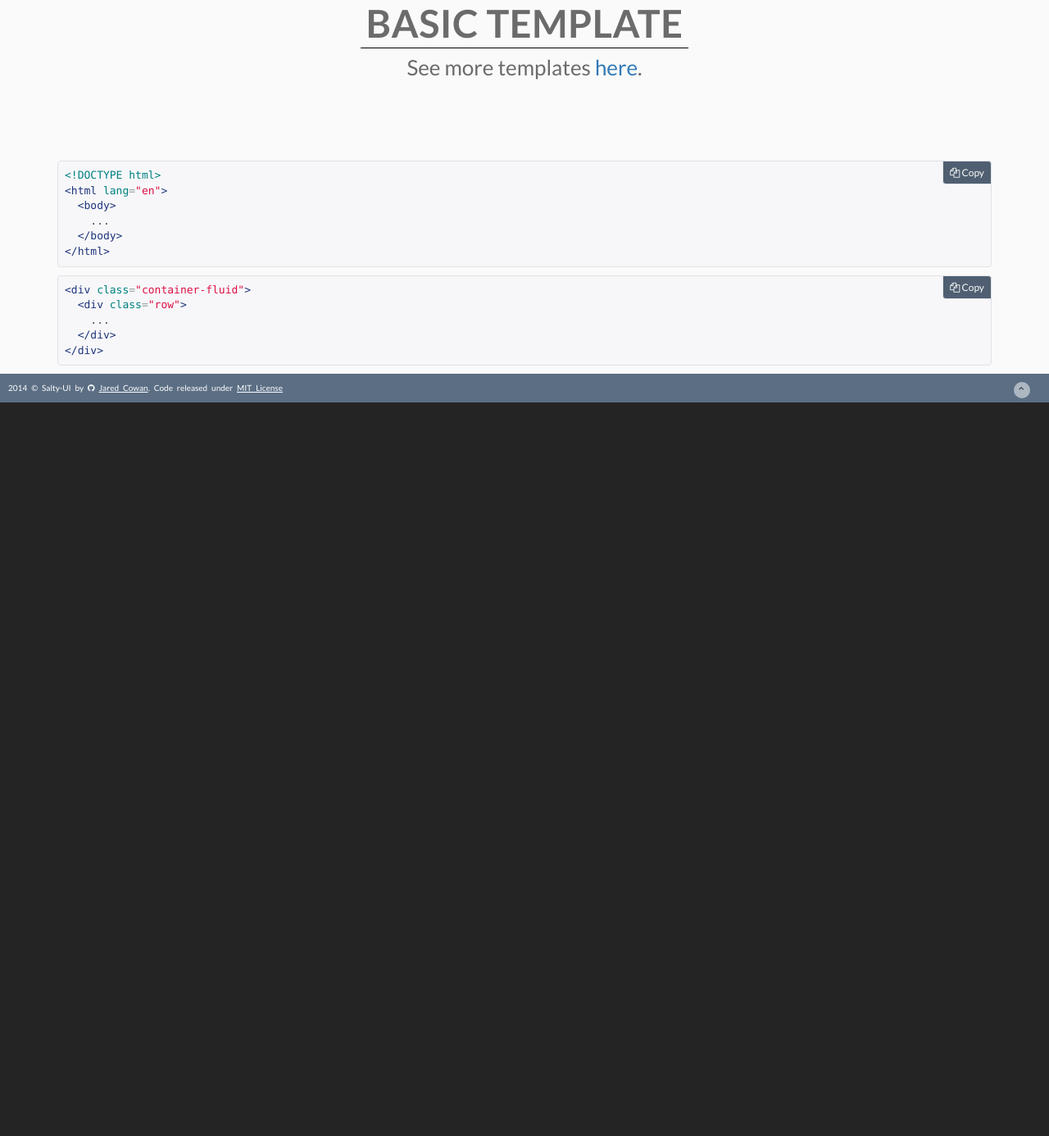
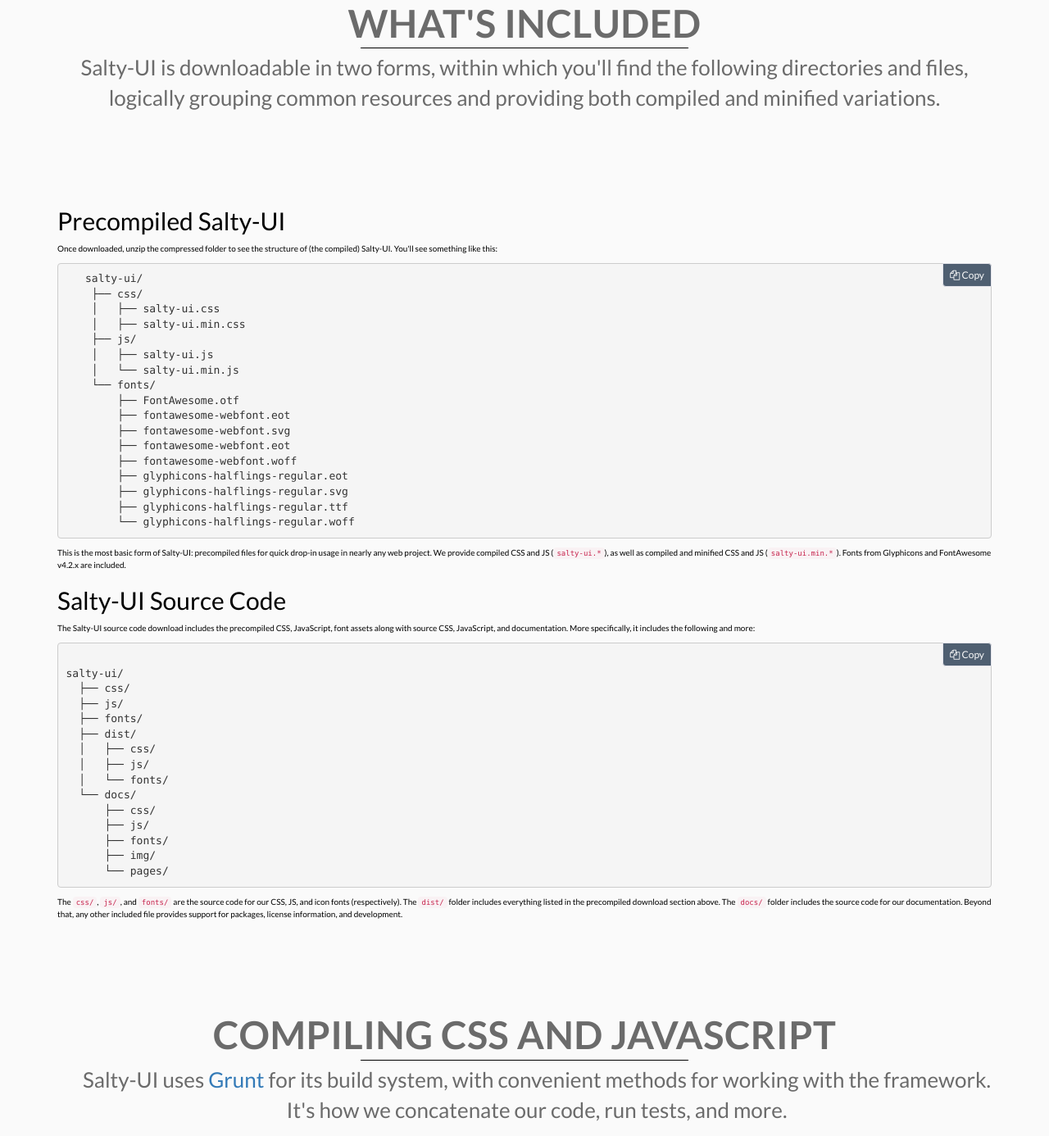
Before and after one commit to JaredCowan/salty-ui, a website: page docs/index.html in a window 1280 px wide. Shown: the part 1231-2617 px from the top of the page at 82% size. Before the commit the page ends 1722 px from the top, so only its background shows below. Drawn offline with nearby package versions, Linux system fonts and the light colour scheme.

Commit message:
main page of docs edited and change grunt default

```diff
--- a/Gruntfile.js
+++ b/Gruntfile.js
@@ -276,7 +276,7 @@
   grunt.registerTask('speed', ['pagespeed']);
 
   // Default Task.
-  grunt.registerTask('default', ['uglify', 'copy:fonts']);
+  grunt.registerTask('default', ['clean:dist', 'copy', 'dist-css', 'dist-js']););
 
   // Full Distribution Task.
   grunt.registerTask('dist', ['clean:dist', 'copy', 'dist-css', 'dist-js', 'ftpall']);
--- a/docs/index.html
+++ b/docs/index.html
@@ -217,7 +217,88 @@
         </div>
       </div>
 
-      <!-- <div class="jumbotron section-break"></div> -->
+     <div class="jumbotron getting-started" no-select>
+        <h1>What's included</h1>
+        <div class="container">
+          <p>
+            Salty-UI is downloadable in two forms, within which you'll find the following directories and files, logically grouping common resources and providing both compiled and minified variations.
+          </p>
+        </div> <!-- CLOSING container -->
+      </div> <!-- END whats-included -->
+      <div class="template-container">
+        <div class="container">
+          <h2>Precompiled Salty-UI</h2>
+          <p>Once downloaded, unzip the compressed folder to see the structure of (the compiled) Salty-UI. You'll see something like this:</p>
+<div class="highlight"><pre><code>   salty-ui/
+    ├── css/
+    │   ├── salty-ui.css
+    │   ├── salty-ui.min.css
+    ├── js/
+    │   ├── salty-ui.js
+    │   └── salty-ui.min.js
+    └── fonts/
+        ├── FontAwesome.otf
+        ├── fontawesome-webfont.eot
+        ├── fontawesome-webfont.svg
+        ├── fontawesome-webfont.eot
+        ├── fontawesome-webfont.woff
+        ├── glyphicons-halflings-regular.eot
+        ├── glyphicons-halflings-regular.svg
+        ├── glyphicons-halflings-regular.ttf
+        └── glyphicons-halflings-regular.woff</code></pre>
+</div>
+          <p>This is the most basic form of Salty-UI: precompiled files for quick drop-in usage in nearly any web project. We provide compiled CSS and JS (<code>salty-ui.*</code>), as well as compiled and minified CSS and JS (<code>salty-ui.min.*</code>). Fonts from Glyphicons and FontAwesome v4.2.x are included.</p>
+
+          <h2>Salty-UI Source Code</h2>
+          <p>The Salty-UI source code download includes the precompiled CSS, JavaScript, font assets along with source CSS, JavaScript, and documentation. More specifically, it includes the following and more:</p>
+<div class="highlight"><pre><code>
+salty-ui/
+  ├── css/
+  ├── js/
+  ├── fonts/
+  ├── dist/
+  │   ├── css/
+  │   ├── js/
+  │   └── fonts/
+  └── docs/
+      ├── css/
+      ├── js/
+      ├── fonts/
+      ├── img/
+      └── pages/
+</code></pre>
+</div>
+        <p>The <code>css/</code>, <code>js/</code>, and <code>fonts/</code> are the source code for our CSS, JS, and icon fonts (respectively). The <code>dist/</code> folder includes everything listed in the precompiled download section above. The <code>docs/</code> folder includes the source code for our documentation. Beyond that, any other included file provides support for packages, license information, and development.</p>
+
+        <div class="jumbotron getting-started" no-select>
+        <h1>Compiling CSS and JavaScript</h1>
+        <div class="container">
+          <p>Salty-UI uses <a href="http://gruntjs.com">Grunt</a> for its build system, with convenient methods for working with the framework. It's how we concatenate our code, run tests, and more.</p>
+        </div> <!-- CLOSING container -->
+      </div> <!-- END whats-included -->
+      <div class="template-container">
+        <div class="container">
+          <h2>Installing Grunt</h2>
+          <p>To install Grunt, you must <strong>first <a href="http://nodejs.org/download/">download and install node.js</a></strong> (which includes npm). npm stands for <a href="http://npmjs.org/">node packaged modules</a> and is a way to manage development dependencies through node.js.</p>
+          Then from the command line:
+          <ol>
+            <li>Install <code>grunt-cli</code> globally with <code>npm install -g grunt-cli</code>.</li>
+            <li>Navigate to the root <code>/salty-ui/</code> directory, then run <code>npm install</code>. npm will look at the <a href="https://github.com/SWDG/salty-ui/blob/master/package.json"><code>package.json</code></a> file and automatically install the necessary local dependencies listed there.</li>
+          </ol>
+          <p>When completed, you'll be able to run the various Grunt commands provided from the command line.</p>
+
+          <h2>Available Grunt commands</h2>
+
+
+
+<div class="highlight"><pre class="prettyprint"><code>&lt;div class="container-fluid"&gt;
+  &lt;div class="row"&gt;
+    ...
+  &lt;/div&gt;
+&lt;/div&gt;</code></pre>
+</div>
+        </div>
+      </div>
 
       <div class="jumbotron basic-template" no-select>
         <h1>Basic Template</h1>
```
